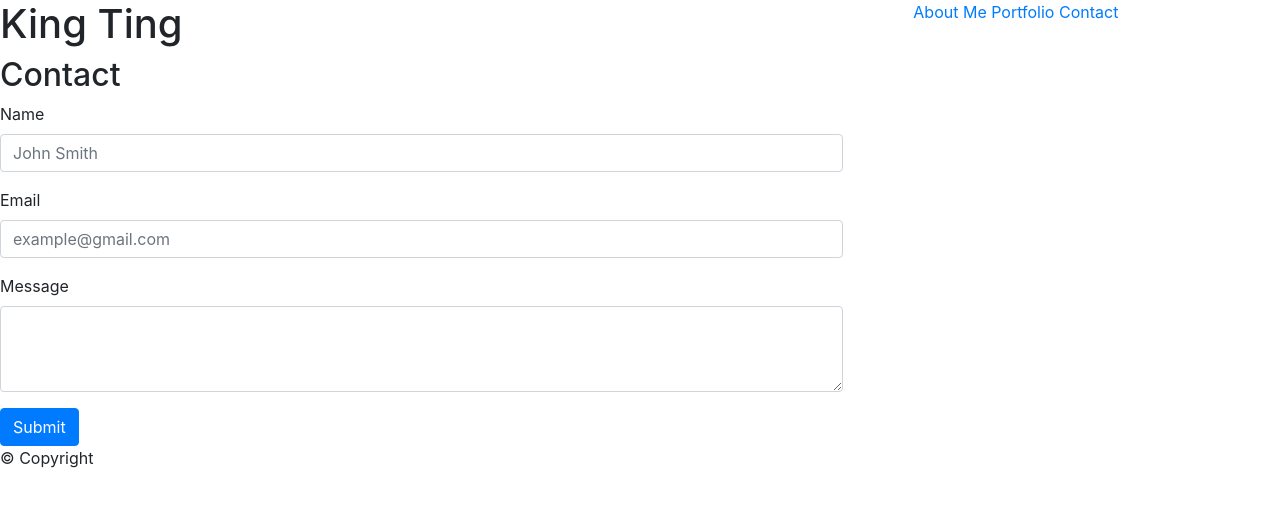
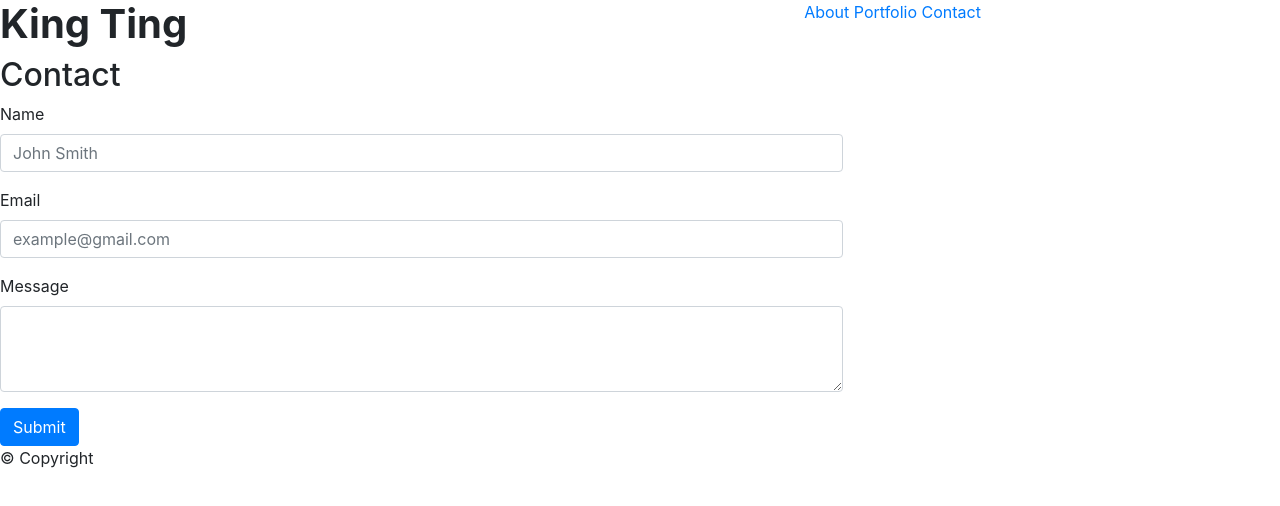
Before and after one commit to Nardacyon/homework-week-2, a plain HTML site: page contact.html in a window 1280 px wide. Drawn offline with nearby package versions, Linux system fonts and the light colour scheme.

Commit message:
created form and added a footer, along with some tweaks to the rows and columns layout

```diff
--- a/contact.html
+++ b/contact.html
@@ -8,22 +8,21 @@
     <link rel="stylesheet" href="style.css">
 </head>
 <body>
-    <header>
         <!--Name is on the top left corner with a push away from the left. Contact is part of the form. And nav is displayed on the right (980) -->
 
         <!--Needs a form withe following requirements: Name, Email, Message. Must include a submit button-->
     <container>
+        <header>
             <div class="row">
-            <div class="col-md-4">
-                <h1>King Ting</h1>
+                <div class="col-md-3">
+                    <h1><strong>King Ting</strong></h1>
                 </div>
                 <div class="col-md-4"></div>
                 <div class="col-md-4">
-                <header>
                     <nav>
                         <ul>
                             <li>
-                                <a href="index.html">About Me</a>
+                                <a href="index.html">About</a>
                             </li>
                             <li">
                                 <a href="portfolio.html">Portfolio</a>
@@ -33,11 +32,11 @@
                             </li>
                         </ul>
                     </nav>
-                </header>
                 </div>
             </div>
+        </header>
 
-        <main>
+        <main class="contact-content">
             <div class="row">
                 <div class="col-md-3">
                     <h2>Contact</h2>
@@ -66,7 +65,7 @@
         </main>
     </container>
 
-    <footer>
+    <footer class="footer">
         <p> &copy; Copyright </p>
     </footer>
 </body>
```
Lines whose indentation alone changed are shown as unchanged.
